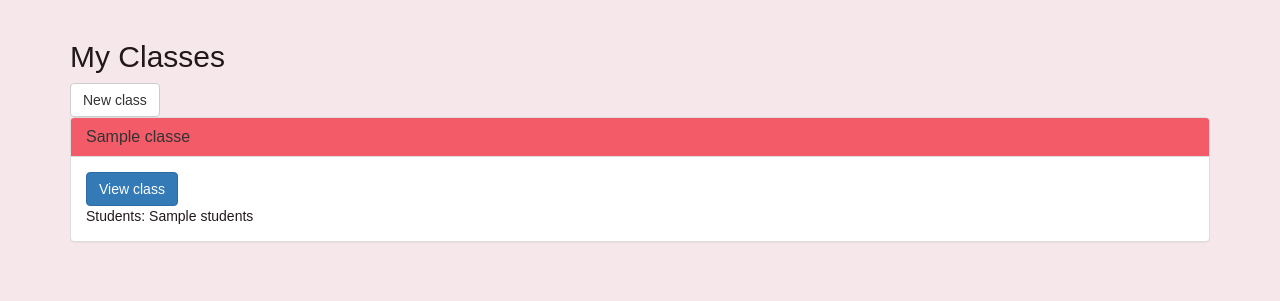
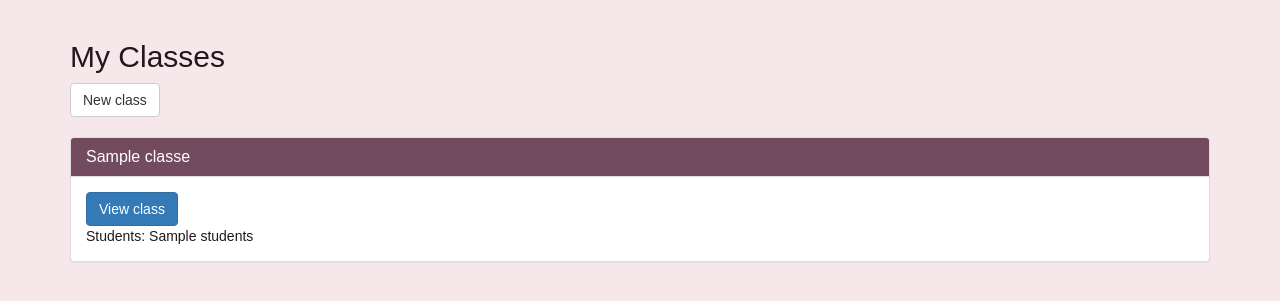
Before and after one commit to anyakeller/rocket-sammies, a Flask app: page /class in a window 1280 px wide. Shown: the part 52-353 px from the top of the page. Run offline with Flask 2, Linux system fonts and the light colour scheme; the visitor is signed in with stand-in values (Sample User, id 1); a database or web service that is not in the repository returns one stand-in record (values such as "Sample title"); data that the repository does not hold is empty; some libraries are stand-ins or nearby versions.

Commit message:
changed some colors

```diff
--- a/static/base.css
+++ b/static/base.css
@@ -5,7 +5,8 @@ html, body {
 }
 
 .panel > .heading-red {
-    background-color: #F45B69;
+    background-color: #734B5E;
+    color: white;
 }
 table {
   table-layout: fixed;
--- a/templates/class.html
+++ b/templates/class.html
@@ -7,6 +7,7 @@
 
     <div>
         <button class="btn btn-default" id="btn-new-class">New class</button>
+        <br><br>
         <div id="modal-new-class" class="modal fade" role="dialog">
             <div class="modal-dialog" role="document">
                 <div class="modal-content">
```
